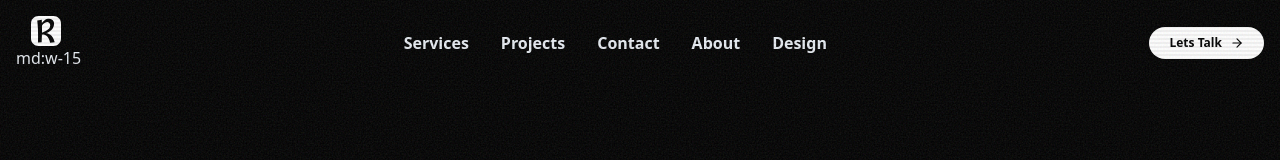
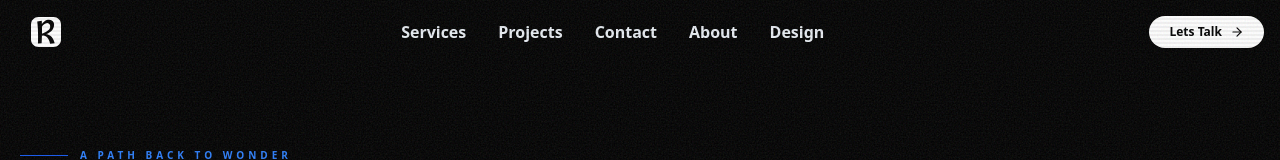
Before and after one commit to razeevascx/Portfolio, a Next.js app: page / in a window 1280 px wide. Shown: the top 160 px of the page. Built offline with nearby package versions, Linux system fonts and the light colour scheme.

Commit message:
Refine navbar component layout and interactions

```diff
--- a/components/Navbar.tsx
+++ b/components/Navbar.tsx
@@ -22,7 +22,6 @@ function Navbar() {
                 height={25}
                 className="hover:opacity-80 transition-opacity md:w-15 md:h-7.5"
               />
-              md:w-15
             </Link>
           </motion.div>
 
```
